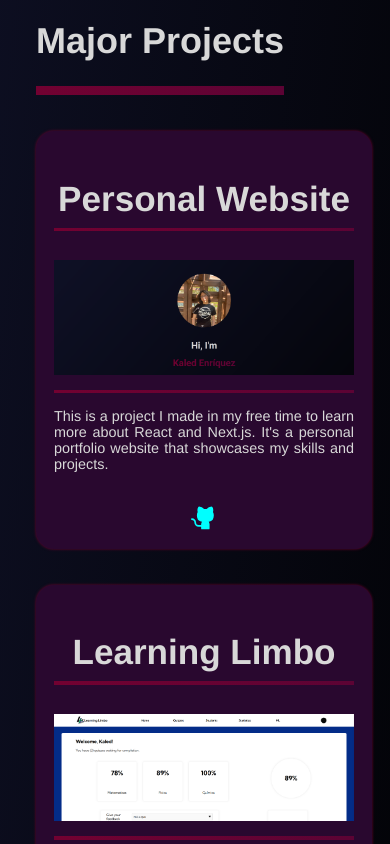
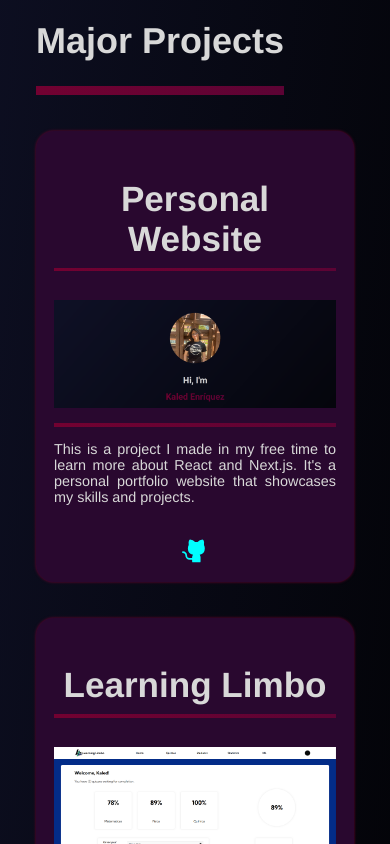
Before and after one commit to kaledenriquez/kaled-website, a Next.js app: page / in a window 390 px wide. Shown: the part 1260-2104 px from the top of the page. Built offline with nearby package versions, Linux system fonts and the light colour scheme.

Commit message:
fixed bugs

```diff
--- a/src/app/styles/projects.module.css
+++ b/src/app/styles/projects.module.css
@@ -34,7 +34,7 @@
     background-color: var(--secondary-color);
     border-radius: 1rem;
     padding: 1rem;
-    min-width: 300px;
+
     max-width: 450px;
     box-shadow: 0 0 3px var(--quinary-color);
     transition: transform 0.3s ease, box-shadow 0.3s ease;
@@ -100,9 +100,4 @@
         justify-content: center;
         margin: 2rem;
     }
-
-    .card{
-        width: 100%;
-    }
-
 }
```
